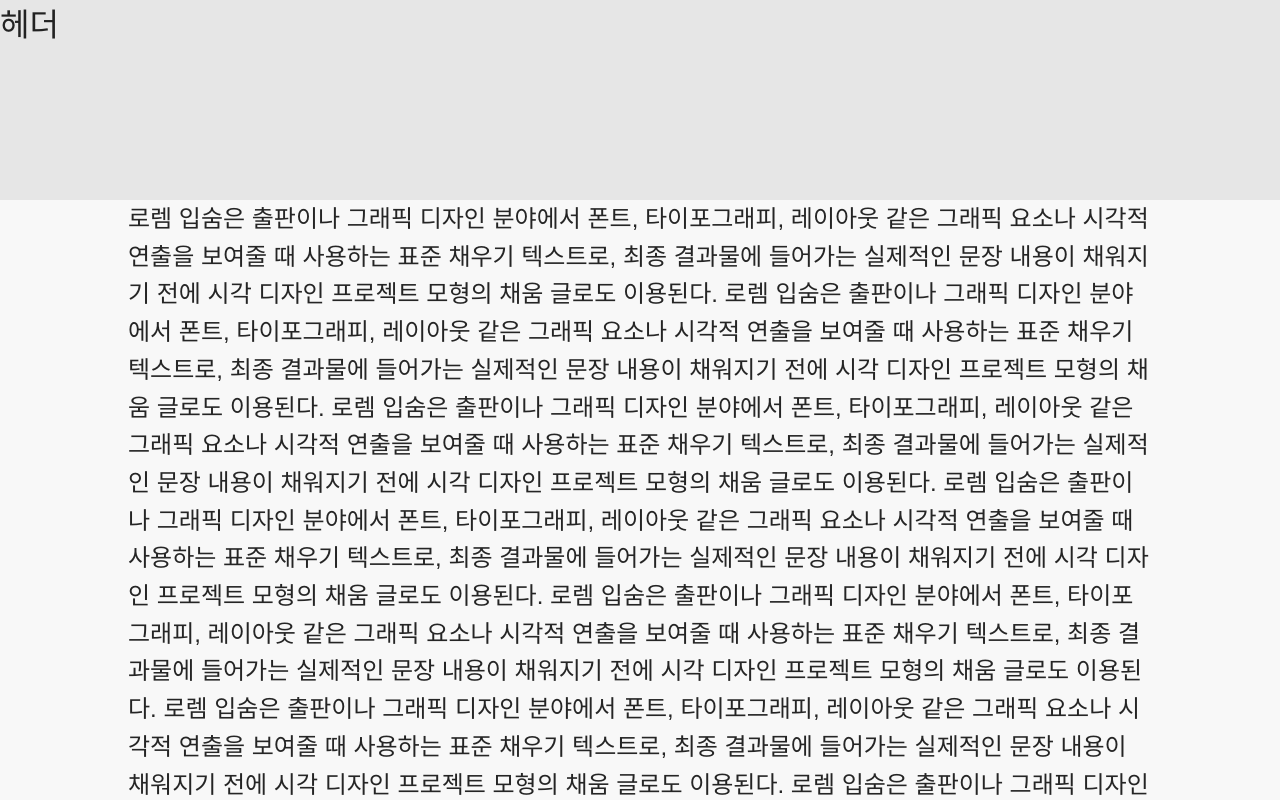
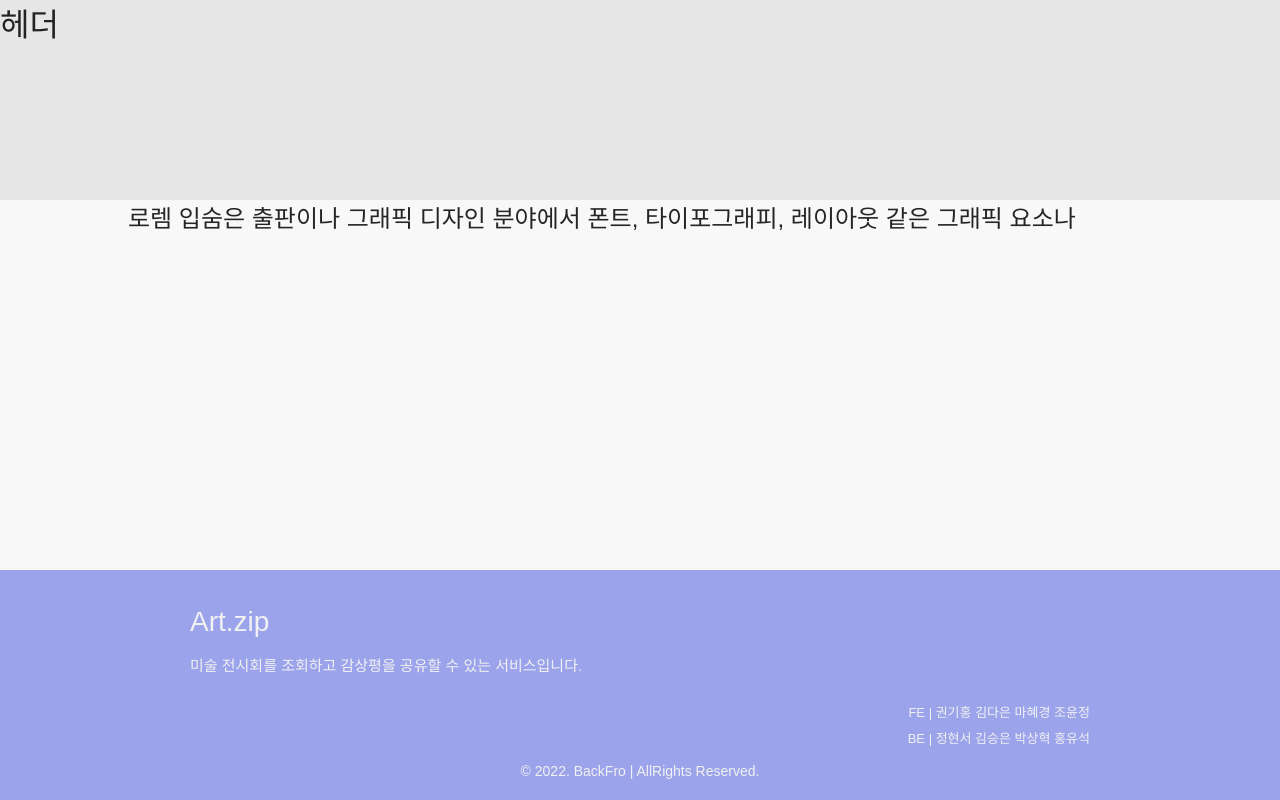
Before and after one commit to prgrms-web-devcourse/Team-BackFro-ArtZip-FE, a Next.js app: page / in a window 1280 px wide. Shown: the top 800 px of the page. Built offline with nearby package versions, Linux system fonts and the light colour scheme; a web font is replaced by a local one.

Commit message:
feat: Footer 컴포넌트 구현

```diff
--- a/components/organism/Footer/index.tsx
+++ b/components/organism/Footer/index.tsx
@@ -1,20 +1,17 @@
-import styled from '@emotion/styled';
+import * as S from './style';
 
 const Footer = () => {
   return (
-    <StyledFooter>
-      <h1>푸터</h1>
-    </StyledFooter>
+    <S.Footer>
+      <S.Wrapper>
+        <S.Title>Art.zip</S.Title>
+        <S.Description>미술 전시회를 조회하고 감상평을 공유할 수 있는 서비스입니다. </S.Description>
+        <S.DeveloperFE>FE | 권기홍 김다은 마혜경 조윤정</S.DeveloperFE>
+        <S.DeveloperBE>BE | 정현서 김승은 박상혁 홍유석</S.DeveloperBE>
+        <S.Copyright>© 2022. BackFro | AllRights Reserved.</S.Copyright>
+      </S.Wrapper>
+    </S.Footer>
   );
 };
 
-const StyledFooter = styled.footer`
-  width: 100%;
-  height: 200px;
-  position: absolute;
-  bottom: 0;
-  left: 0;
-  background-color: #808080;
-`;
-
 export default Footer;
--- /dev/null
+++ b/components/organism/Footer/style.ts
@@ -0,0 +1,70 @@
+import styled from '@emotion/styled';
+
+export const Footer = styled.footer`
+  width: 100%;
+  height: 230px;
+  position: absolute;
+  bottom: 0;
+  left: 0;
+  background-color: #9ba3eb;
+  padding: 0px 30px 0px 30px;
+  @media screen and (min-width: 768px) and (max-width: 1023px) {
+    height: 220px;
+  }
+  @media screen and (max-width: 767px) {
+    height: 200px;
+  }
+`;
+
+export const Wrapper = styled.div`
+  max-width: 900px;
+  min-width: 400px;
+  padding-top: 30px;
+  margin: auto;
+  @media screen and (min-width: 768px) and (max-width: 1023px) {
+    max-width: 800px;
+    padding-top: 25px;
+  }
+  @media screen and (max-width: 767px) {
+    max-width: 600px;
+    padding-top: 25px;
+  }
+`;
+
+export const Title = styled.h2`
+  color: #f1f1f1;
+  font-weight: 500;
+  font-size: 2.8rem;
+  margin-bottom: 10px;
+`;
+
+export const Description = styled.h4`
+  color: #f1f1f1;
+  font-weight: 300;
+  font-size: 1.5rem;
+  margin-bottom: 25px;
+`;
+
+export const DeveloperFE = styled.h5`
+  color: #f1f1f1;
+  font-weight: 100;
+  font-size: 1.3rem;
+  display: flex;
+  justify-content: flex-end;
+`;
+
+export const DeveloperBE = styled.h5`
+  color: #f1f1f1;
+  font-weight: 100;
+  font-size: 1.3rem;
+  display: flex;
+  justify-content: flex-end;
+  margin-bottom: 10px;
+`;
+
+export const Copyright = styled.h5`
+  color: #f1f1f1;
+  font-weight: 300;
+  display: flex;
+  justify-content: center;
+`;
--- a/pages/index.tsx
+++ b/pages/index.tsx
@@ -4,39 +4,6 @@ const Home: NextPage = () => {
   return (
     <h2>
       로렘 입숨은 출판이나 그래픽 디자인 분야에서 폰트, 타이포그래피, 레이아웃 같은 그래픽 요소나
-      시각적 연출을 보여줄 때 사용하는 표준 채우기 텍스트로, 최종 결과물에 들어가는 실제적인 문장
-      내용이 채워지기 전에 시각 디자인 프로젝트 모형의 채움 글로도 이용된다. 로렘 입숨은 출판이나
-      그래픽 디자인 분야에서 폰트, 타이포그래피, 레이아웃 같은 그래픽 요소나 시각적 연출을 보여줄 때
-      사용하는 표준 채우기 텍스트로, 최종 결과물에 들어가는 실제적인 문장 내용이 채워지기 전에 시각
-      디자인 프로젝트 모형의 채움 글로도 이용된다. 로렘 입숨은 출판이나 그래픽 디자인 분야에서 폰트,
-      타이포그래피, 레이아웃 같은 그래픽 요소나 시각적 연출을 보여줄 때 사용하는 표준 채우기
-      텍스트로, 최종 결과물에 들어가는 실제적인 문장 내용이 채워지기 전에 시각 디자인 프로젝트
-      모형의 채움 글로도 이용된다. 로렘 입숨은 출판이나 그래픽 디자인 분야에서 폰트, 타이포그래피,
-      레이아웃 같은 그래픽 요소나 시각적 연출을 보여줄 때 사용하는 표준 채우기 텍스트로, 최종
-      결과물에 들어가는 실제적인 문장 내용이 채워지기 전에 시각 디자인 프로젝트 모형의 채움 글로도
-      이용된다. 로렘 입숨은 출판이나 그래픽 디자인 분야에서 폰트, 타이포그래피, 레이아웃 같은 그래픽
-      요소나 시각적 연출을 보여줄 때 사용하는 표준 채우기 텍스트로, 최종 결과물에 들어가는 실제적인
-      문장 내용이 채워지기 전에 시각 디자인 프로젝트 모형의 채움 글로도 이용된다. 로렘 입숨은
-      출판이나 그래픽 디자인 분야에서 폰트, 타이포그래피, 레이아웃 같은 그래픽 요소나 시각적 연출을
-      보여줄 때 사용하는 표준 채우기 텍스트로, 최종 결과물에 들어가는 실제적인 문장 내용이 채워지기
-      전에 시각 디자인 프로젝트 모형의 채움 글로도 이용된다. 로렘 입숨은 출판이나 그래픽 디자인
-      분야에서 폰트, 타이포그래피, 레이아웃 같은 그래픽 요소나 시각적 연출을 보여줄 때 사용하는 표준
-      채우기 텍스트로, 최종 결과물에 들어가는 실제적인 문장 내용이 채워지기 전에 시각 디자인
-      프로젝트 모형의 채움 글로도 이용된다. 로렘 입숨은 출판이나 그래픽 디자인 분야에서 폰트,
-      타이포그래피, 레이아웃 같은 그래픽 요소나 시각적 연출을 보여줄 때 사용하는 표준 채우기
-      텍스트로, 최종 결과물에 들어가는 실제적인 문장 내용이 채워지기 전에 시각 디자인 프로젝트
-      모형의 채움 글로도 이용된다. 로렘 입숨은 출판이나 그래픽 디자인 분야에서 폰트, 타이포그래피,
-      레이아웃 같은 그래픽 요소나 시각적 연출을 보여줄 때 사용하는 표준 채우기 텍스트로, 최종
-      결과물에 들어가는 실제적인 문장 내용이 채워지기 전에 시각 디자인 프로젝트 모형의 채움 글로도
-      이용된다. 로렘 입숨은 출판이나 그래픽 디자인 분야에서 폰트, 타이포그래피, 레이아웃 같은 그래픽
-      요소나 시각적 연출을 보여줄 때 사용하는 표준 채우기 텍스트로, 최종 결과물에 들어가는 실제적인
-      문장 내용이 채워지기 전에 시각 디자인 프로젝트 모형의 채움 글로도 이용된다. 로렘 입숨은
-      출판이나 그래픽 디자인 분야에서 폰트, 타이포그래피, 레이아웃 같은 그래픽 요소나 시각적 연출을
-      보여줄 때 사용하는 표준 채우기 텍스트로, 최종 결과물에 들어가는 실제적인 문장 내용이 채워지기
-      전에 시각 디자인 프로젝트 모형의 채움 글로도 이용된다. 로렘 입숨은 출판이나 그래픽 디자인
-      분야에서 폰트, 타이포그래피, 레이아웃 같은 그래픽 요소나 시각적 연출을 보여줄 때 사용하는 표준
-      채우기 텍스트로, 최종 결과물에 들어가는 실제적인 문장 내용이 채워지기 전에 시각 디자인
-      프로젝트 모형의 채움 글로도 이용된다.
     </h2>
   );
 };
```
Also changed, not shown: pages/login/index.tsx (deleted, +0 -16 lines).
